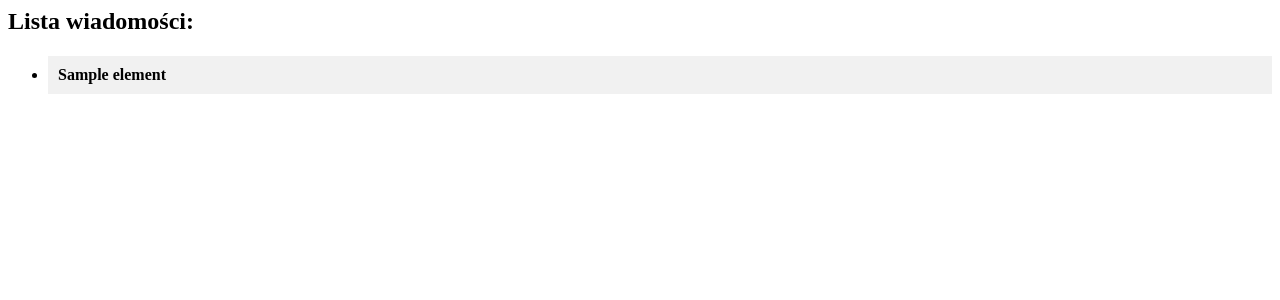
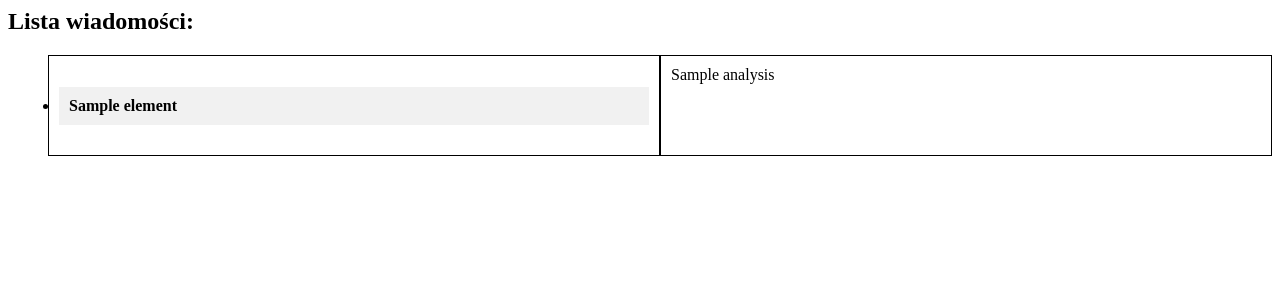
Before and after one commit to MireckiM/flask_emails, a Flask app: template templates/emails.html in a window 1280 px wide. Shown: the top 300 px of the page. Run offline with Flask 3, Linux system fonts and the light colour scheme; the template is opened without the code that fills it: most values are stand-ins (such as "Sample title", 1, 10 or a date in 2020); parts of the project's set-up code (start-up, migrations or seed data) failed here and were passed over.

Commit message:
orderList

```diff
--- a/analyser.py
+++ b/analyser.py
@@ -79,10 +79,10 @@ schema = Object(
 )
 
 chain = create_extraction_chain(llm, schema, encoder_or_encoder_class='json')
-print("bef")
-output = chain.predict_and_parse(text="poprosze o tłumaczenie załaczonego Worda na brytyjski angielski i amerykanski angielski, termin do konca przyszlego tygodnia")['data']
+#print("bef")
+#output = chain.predict_and_parse(text="poprosze o tłumaczenie załaczonego Worda na brytyjski angielski i amerykanski angielski, termin do konca przyszlego tygodnia")['data']
 
-printOutput(output)
+#printOutput(output)
 
 def analyseMail(content):
     return (chain.predict_and_parse(text=str(content))['data'])
--- a/app.py
+++ b/app.py
@@ -7,6 +7,7 @@ app = Flask(__name__)
 _emails.getEmails()
 
 maile = _emails.mailbox
+
 
 @app.route('/')
 def index():
--- a/emails.py
+++ b/emails.py
@@ -17,13 +17,14 @@ def clean(text):
     return "".join(c if c.isalnum() else "_" for c in text)
 
 class mail:
-    def __init__(self, subject, sender, content):
+    def __init__(self, subject, sender, content, analysis):
         self.subject = subject
         self.sender = sender
         self.content = content
+        self.analysis = analysis
 
     def __str__(self):
-        return f'Temat: {self.subject},Nadawca: {self.sender},Treść: {self.content}'
+        return f'Temat: {self.subject}, Nadawca: {self.sender}, Treść: {self.content}, Analiza: {self.analysis}'
 
 mailbox=[]
 
@@ -74,7 +75,7 @@ def getEmails():
                             print(body)
 
                             #print(_analyser.analyseMail(body))
-                            mailbox.append(mail(subject,From,body))
+                            mailbox.append(mail(subject,From,body, _analyser.analyseMail(body)))
                             print(mailbox[0])
                         elif "attachment" in content_disposition:
                             pass
--- a/templates/emails.html
+++ b/templates/emails.html
@@ -2,6 +2,14 @@
   <head>
     <meta name="viewport" content="width=device-width, initial-scale=1" />
     <style>
+      .line-container {
+        display: flex;
+      }
+      .block {
+        flex: 1;
+        border: 1px solid black;
+        padding: 10px;
+      }
       #content {
         width: 100%;
         padding: 5px 5;
@@ -29,6 +37,8 @@
     <h2>Lista wiadomości:</h2>
     <ul>
       {% for element in maile %}
+      <div class="line-container">
+        <div class="block">
           <li>
             <h4 id="topic" onclick="toggleDiv('{{element.subject}}')">
               {{element.subject}}
@@ -38,7 +48,11 @@
               <div id="content">{{element.content}}</div>
             </div>
           </li>
-
+        </div>
+        <div class="block">
+          <div id="analysis">{{element.analysis}}</div>
+        </div>
+      </div>
       {% endfor %}
     </ul>
 
```
Lines whose indentation alone changed are shown as unchanged.
